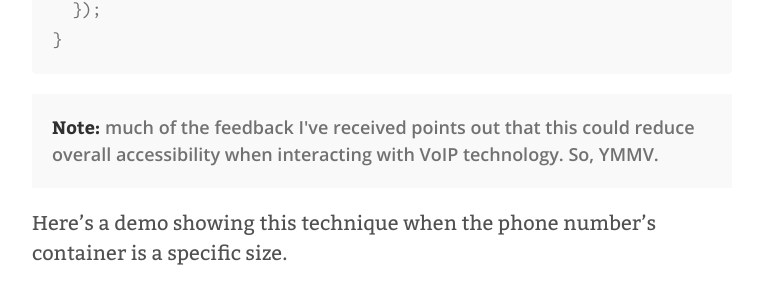
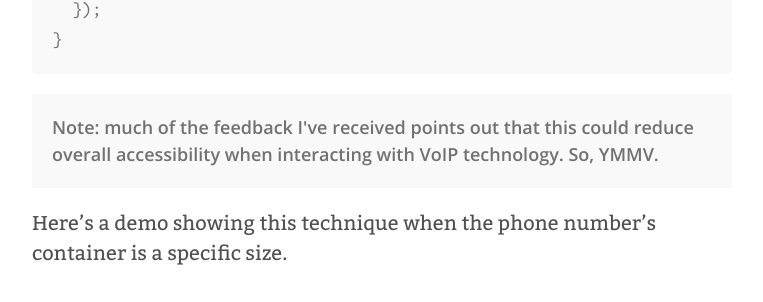
Before and after one commit to AllThingsSmitty/allthingssmitty.github.io, a Jekyll site: the page built from _posts/2018-01-29-phone-number-links-and-accessibility.md, in a window 1280 px wide and 900 px high, scrolled down 1842 px. Shown: the part 145-447 px from the top of the window, without its empty margins (258-1021 px from the left). Built offline with Jekyll 4.4.1, drawn with Linux system fonts in a browser that asks for light colours; comment, search, counter and statistics services are not loaded.

Commit message:
Removed strong

````diff
--- a/_posts/2018-01-29-phone-number-links-and-accessibility.md
+++ b/_posts/2018-01-29-phone-number-links-and-accessibility.md
@@ -55,7 +55,7 @@ if ($(window).width() <= 700) {
 }
 ```
 
-<p class="message"><strong>Note:</strong> much of the feedback I've received points out that this could reduce overall accessibility when interacting with VoIP technology. So, YMMV.</p>
+<p class="message">Note: much of the feedback I've received points out that this could reduce overall accessibility when interacting with VoIP technology. So, YMMV.</p>
 
 Here's a demo showing this technique when the phone number's container is a specific size.
 
````
